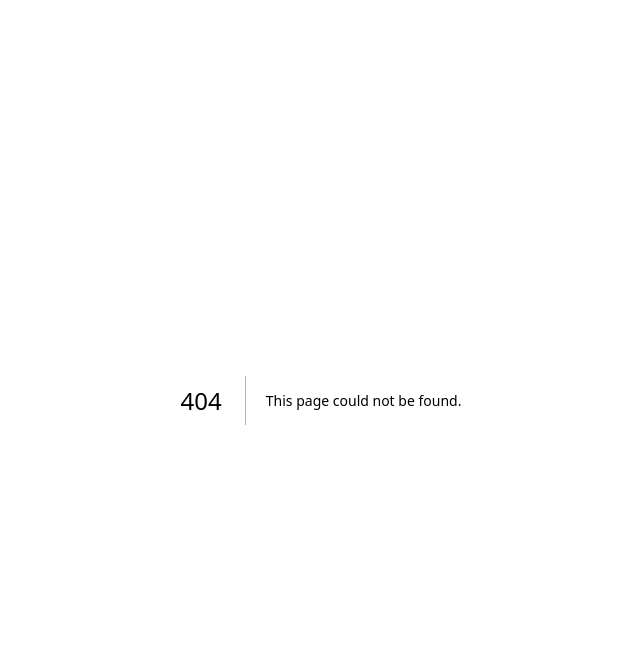
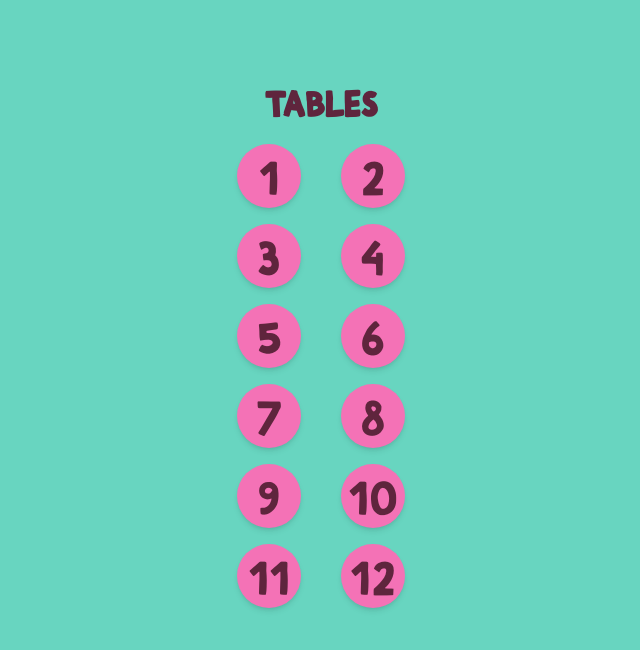
Before and after one commit to juansesu3/CatMath, a Next.js app: page /tableStart in a window 1280 px wide. Before the commit this address had no page. Shown: the top 650 px of the page, without its empty margins (319-959 px from the left). Built offline with nearby package versions, Linux system fonts and the light colour scheme.

Commit message:
FEATURE(Initial setUp)

```diff
--- /dev/null
+++ b/components/Table.tsx
@@ -0,0 +1,57 @@
+import React from "react";
+
+import Swal from "sweetalert2";
+const Table = () => {
+  const numbers = Array.from({ length: 12 }, (_, i) => i + 1);
+  const showMultiplicationTable = (tableNumber: number) => {
+    const htmlContent = `
+      <div>
+          <h2 class="text-3xl font-bold mb-4">
+              Table of ${tableNumber}
+          </h2>
+          <ul>
+              ${numbers
+                .map(
+                  (num) => `
+                  <li class="mb-2">${tableNumber} x ${num} = ${
+                    tableNumber * num
+                  }</li>
+              `
+                )
+                .join("")}
+          </ul>
+      </div>
+    `;
+
+    Swal.fire({
+      title: "Multiplication Table",
+      html: htmlContent,
+      confirmButtonText: "Go!",
+      customClass: {
+        content: "content-class",
+        popup: "popup-class",
+      },
+    });
+  };
+
+  return (
+    <div className="font-myFont text-secondary flex flex-col items-center mt-20">
+      <h1 className="text-4xl font-bold mb-6">TABLES</h1>
+      <div className="grid grid-cols-1 ">
+        <div className="grid grid-cols-2 gap-y-4 gap-x-10">
+          {numbers.map((num) => (
+            <button
+              key={num}
+              onClick={() => showMultiplicationTable(num)}
+              className="bg-pink-400 shadow-md  hover:bg-sky-700  hover:text-white w-16  h-16 rounded-full text-5xl flex items-center justify-center pb-2 pr-0"
+            >
+              {num}
+            </button>
+          ))}
+        </div>
+      </div>
+    </div>
+  );
+};
+
+export default Table;
--- a/package.json
+++ b/package.json
@@ -13,6 +13,7 @@
     "next-pwa": "^5.6.0",
     "react": "^18",
     "react-dom": "^18",
+    "sweetalert2": "^11.9.0",
     "workbox-build": "^7.0.0",
     "workbox-window": "^7.0.0"
   },
--- a/pages/index.tsx
+++ b/pages/index.tsx
@@ -1,7 +1,15 @@
 import Head from "next/head";
 import Image from "next/image";
+import { useState } from "react";
+import Link from "next/link";
 
-export default function Home() {
+const Home: React.FC = () => {
+  const [showPlayIcon, setShowPlayIcon] = useState(false);
+  const handleClick = () => {
+    // Cambiar a la URL deseada
+    // router.push('/ruta-del-juego');
+  };
+
   return (
     <>
       <Head>
@@ -10,14 +18,12 @@ export default function Home() {
 
         <meta property="og:title" content="Cat math Inicio" />
       </Head>
-      <div className="flex justify-center items-center  min-h-screen bg-primary relative">
-        <div className="flex flex-col items-center justify-center gap-2  ">
-          <span className="text-bold transform rotate-[-6]">
-            <p className="text-medium text-3xl">
-              CAT
-            </p>
-          </span>
-          <span className="w-[280px]">
+      <div className="relative font-myFont text-secondary flex justify-center items-center  min-h-screen bg-primary ">
+        <div className="flex flex-col items-center justify-center gap-4 absolute top-[15%] ">
+          <div className="inline-block transform rotate-[-12deg] w-full text-left px-12">
+            <span className="text-medium text-5xl">CAT</span>
+          </div>
+          <span className="w-[220px]">
             <Image
               className="w-full"
               src={"/icon-892x920.png"}
@@ -27,14 +33,52 @@ export default function Home() {
             />
           </span>
 
-          <span className="text-bold transform rotate-[-6]">
-            <p className="text-medium text-3xl ">MATH</p>
-          </span>
-          <span className="flex items-center justify-center border rounded-full w-4 h-4 p-10 bg-[#fee741]">
-            <p className="text-medium text-3xl">X</p>
+          <div className="inline-block transform rotate-[12deg] w-full text-right px-6">
+            <span className="text-medium text-5xl ">MATH</span>
+          </div>
+          <span
+            className="rounded-full relative w-[100px] h-[100px] bg-[#fee741] flex items-center justify-center"
+            onMouseEnter={() => setShowPlayIcon(true)}
+            onMouseLeave={() => setShowPlayIcon(false)}
+            onClick={handleClick}
+          >
+            <div
+              className={`transition-all duration-500 ease-in-out ${
+                showPlayIcon ? " hidden " : " flex "
+              }`}
+            >
+              <p className={`text-5xl absolute top-[20%] left-[32%]`}>X</p>
+            </div>
+            <div
+              className={`transition-all duration-500 ease-in-out absolute ${
+                showPlayIcon
+                  ? "transform translate-x-0 opacity-100"
+                  : "opacity-0 translate-x-full"
+              }`}
+            >
+              {showPlayIcon && (
+                <Link href="/tableStart">
+                  <svg
+                    xmlns="http://www.w3.org/2000/svg"
+                    fill="none"
+                    viewBox="0 0 24 24"
+                    strokeWidth={1.5}
+                    stroke="currentColor"
+                    className="w-12 h-12 font-bold"
+                  >
+                    <path
+                      strokeLinecap="round"
+                      strokeLinejoin="round"
+                      d="M5.25 5.653c0-.856.917-1.398 1.667-.986l11.54 6.348a1.125 1.125 0 010 1.971l-11.54 6.347a1.125 1.125 0 01-1.667-.985V5.653z"
+                    />
+                  </svg>
+                </Link>
+              )}
+            </div>
           </span>
         </div>
       </div>
     </>
   );
-}
+};
+export default Home;
--- /dev/null
+++ b/pages/tableStart.tsx
@@ -0,0 +1,15 @@
+import Table from '@/components/Table';
+import React from 'react'
+
+interface Props {
+
+}
+
+ const TableStartPage = (props: Props) => {
+    return (
+     <>
+     <Table/>
+     </>
+    )
+}
+export default TableStartPage;
```
Also changed, not shown: 1 other file (tests, documents, lock files or other folders).
